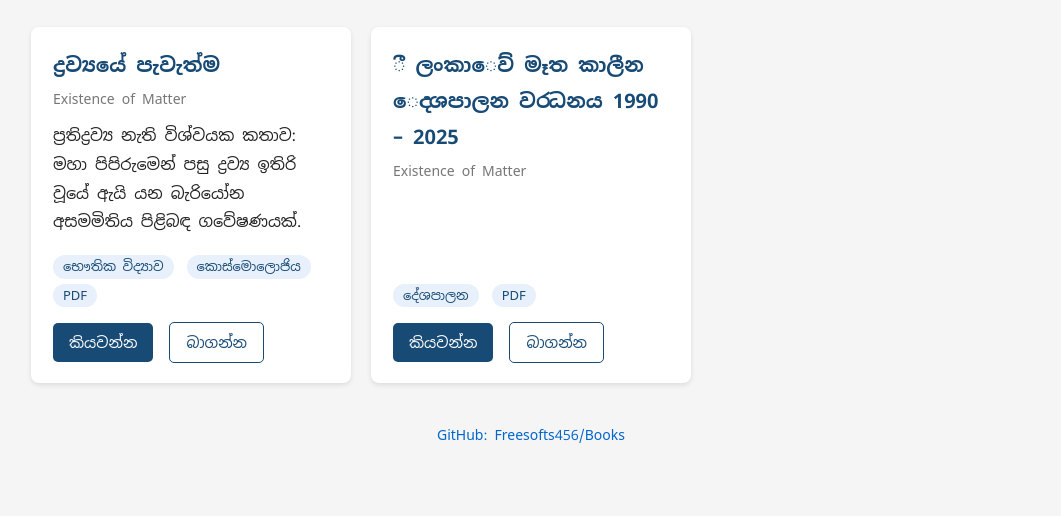
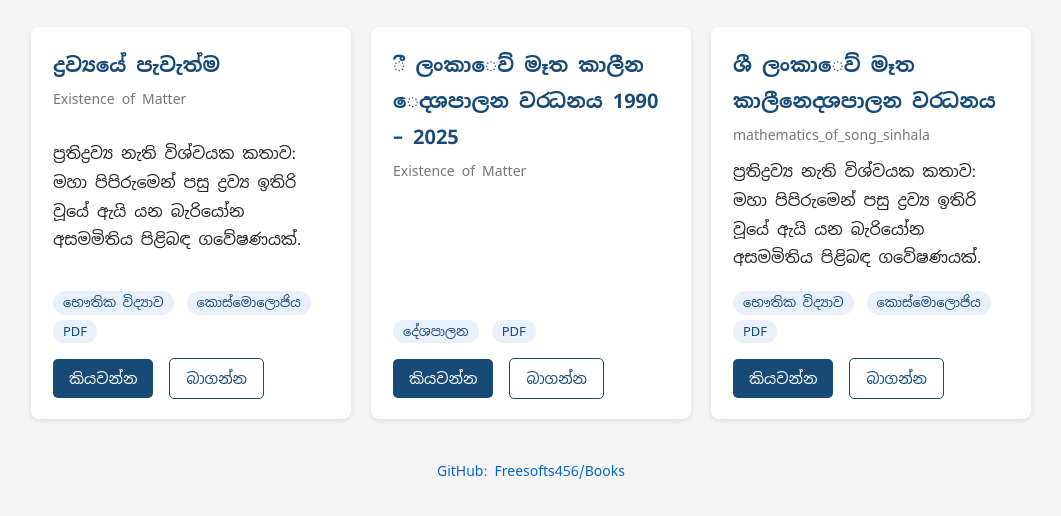
Before and after one commit to Freesofts456/Books, a plain HTML site: page index.html in a window 1280 px wide. Shown: the part 166-682 px from the top of the page, without its empty margins (109-1170 px from the left). Drawn offline with Linux system fonts and the light colour scheme.

Commit message:
Update index.html

```diff
--- a/index.html
+++ b/index.html
@@ -164,6 +164,27 @@
     </div>
 
 
+    <!-- BOOK 1: EXISTENCE OF MATTER -->
+    <div class="book">
+        <h2>ශී ලංකාෙව‍් මෑත කාලීනෙද‍්ශපාලන වර‍්ධනය</h2>
+        <p class="en">mathematics_of_song_sinhala</p>
+        <p>
+            ප්‍රතිද්‍රව්‍ය නැති විශ්වයක කතාව: මහා පිපිරුමෙන් පසු ද්‍රව්‍ය ඉතිරි වූයේ ඇයි
+            යන බැරියෝන අසමමිතිය පිළිබඳ ගවේෂණයක්.
+        </p>
+        <div style="margin-bottom: 12px;">
+            <span class="tag">භෞතික විද්‍යාව</span>
+            <span class="tag">කොස්මොලොජිය</span>
+            <span class="tag">PDF</span>
+        </div>
+        <div class="buttons">
+            <a class="read" href="mathematics_of_song_sinhala.pdf" target="_blank">කියවන්න</a>
+            <a class="download" href="mathematics_of_song_sinhala.pdf" download>බාගන්න</a>
+        </div>
+    </div>
+
+
+
 </div>
 
 <footer>
```
